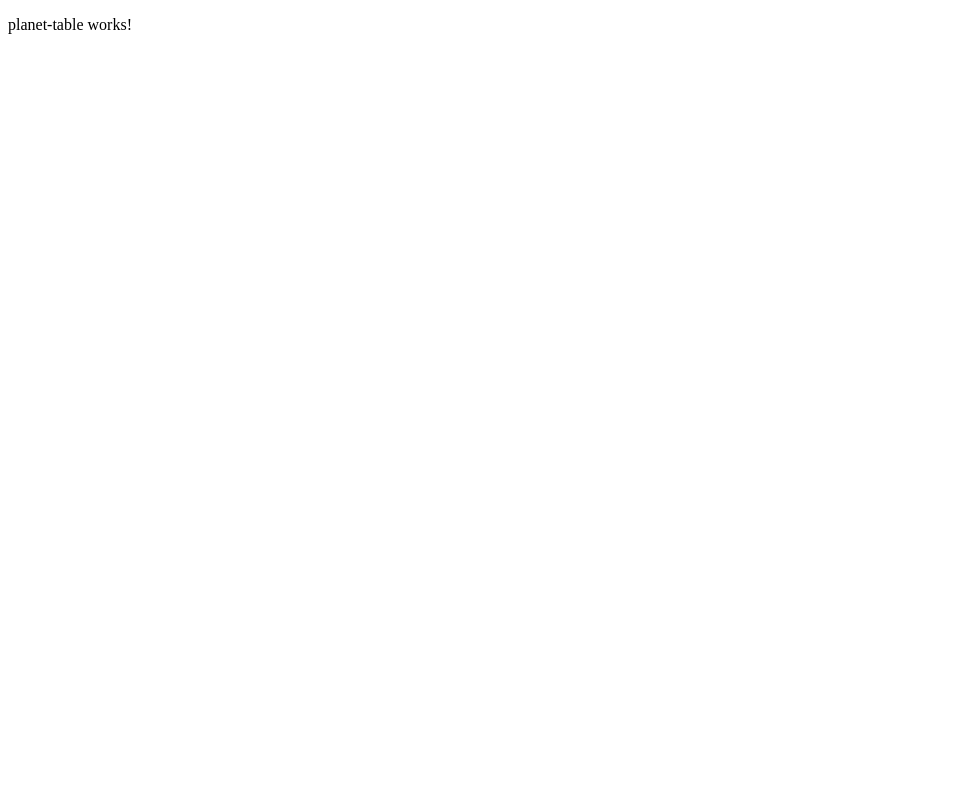
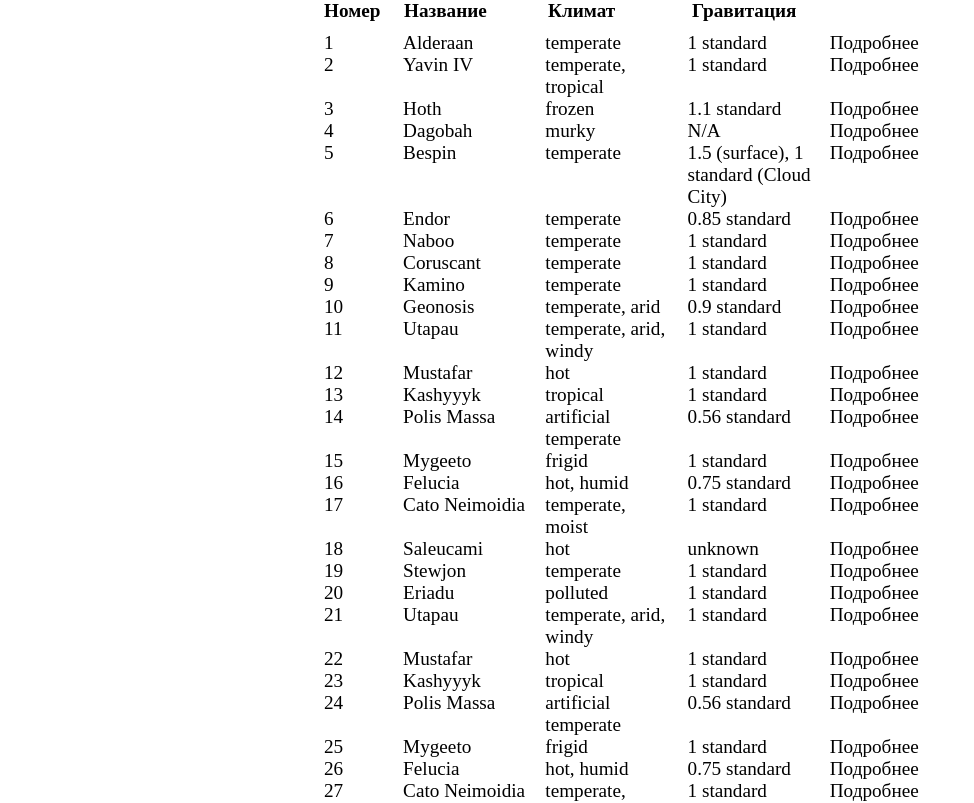
Before and after one commit to EvgenII2/table-with-filters, an Angular app: page / in a window 1280 px wide. Shown: the top 803 px of the page, without its empty margins (0-974 px from the left). Built offline with nearby package versions, Linux system fonts and the light colour scheme.

Commit message:
added table with planet info

```diff
--- a/src/app/components/planet-table-row/planet-table-row.component.html
+++ b/src/app/components/planet-table-row/planet-table-row.component.html
@@ -1 +1,7 @@
-<p>planet-table-row works!</p>
+<div class="table-row">
+  <div class="table-cell">{{index}}</div>
+  <div class="table-cell">{{planetInfo?.name}}</div>
+  <div class="table-cell">{{planetInfo?.climate}}</div>
+  <div class="table-cell">{{planetInfo?.gravity}}</div>
+  <div class="table-cell">Подробнее</div>
+</div>
--- a/src/app/components/planet-table-row/planet-table-row.component.scss
+++ b/src/app/components/planet-table-row/planet-table-row.component.scss
@@ -0,0 +1,5 @@
+.table-row {
+  display: grid;
+  grid-template-columns: 1fr repeat(4, 2fr);
+  gap: 1rem;
+}
--- a/src/app/components/planet-table-row/planet-table-row.component.ts
+++ b/src/app/components/planet-table-row/planet-table-row.component.ts
@@ -1,15 +1,15 @@
-import { Component, OnInit } from '@angular/core';
+import { Component, Input, OnInit } from '@angular/core';
+import { IPlanetData } from 'src/app/models/models';
 
 @Component({
   selector: 'app-planet-table-row',
   templateUrl: './planet-table-row.component.html',
-  styleUrls: ['./planet-table-row.component.scss']
+  styleUrls: ['./planet-table-row.component.scss'],
 })
 export class PlanetTableRowComponent implements OnInit {
+  @Input() planetInfo: IPlanetData | null = null;
+  @Input() index: number = 0;
+  constructor() {}
 
-  constructor() { }
-
-  ngOnInit(): void {
-  }
-
+  ngOnInit(): void {}
 }
--- a/src/app/components/planet-table/planet-table.component.html
+++ b/src/app/components/planet-table/planet-table.component.html
@@ -1 +1,12 @@
-<p>planet-table works!</p>
+<div class="table-row-title">
+  <div class="table-cell-title">Номер</div>
+  <div class="table-cell-title">Название</div>
+  <div class="table-cell-title">Климат</div>
+  <div class="table-cell-title">Гравитация</div>
+</div>
+<div class="table">
+  <app-planet-table-row *ngFor="let planet of planets; index as i"
+                        [planetInfo]="planet"
+                        [index]="i + 1">
+  </app-planet-table-row>
+</div>
--- a/src/app/components/planet-table/planet-table.component.scss
+++ b/src/app/components/planet-table/planet-table.component.scss
@@ -0,0 +1,25 @@
+:host {
+  display: block;
+  width: 50%;
+  margin: auto;
+  font-size: 1.2rem;
+}
+
+.table-row-title {
+  display: grid;
+  grid-template-columns: 1fr repeat(4, 2fr);
+  grid-gap: 1rem;
+  gap: 1rem;
+  position: fixed;
+  top: 0;
+  width: 50%;
+  background: #fff;
+
+  .table-cell-title {
+    font-weight: 600;
+  }
+}
+
+.table {
+  margin-top: 2rem;
+}
```
